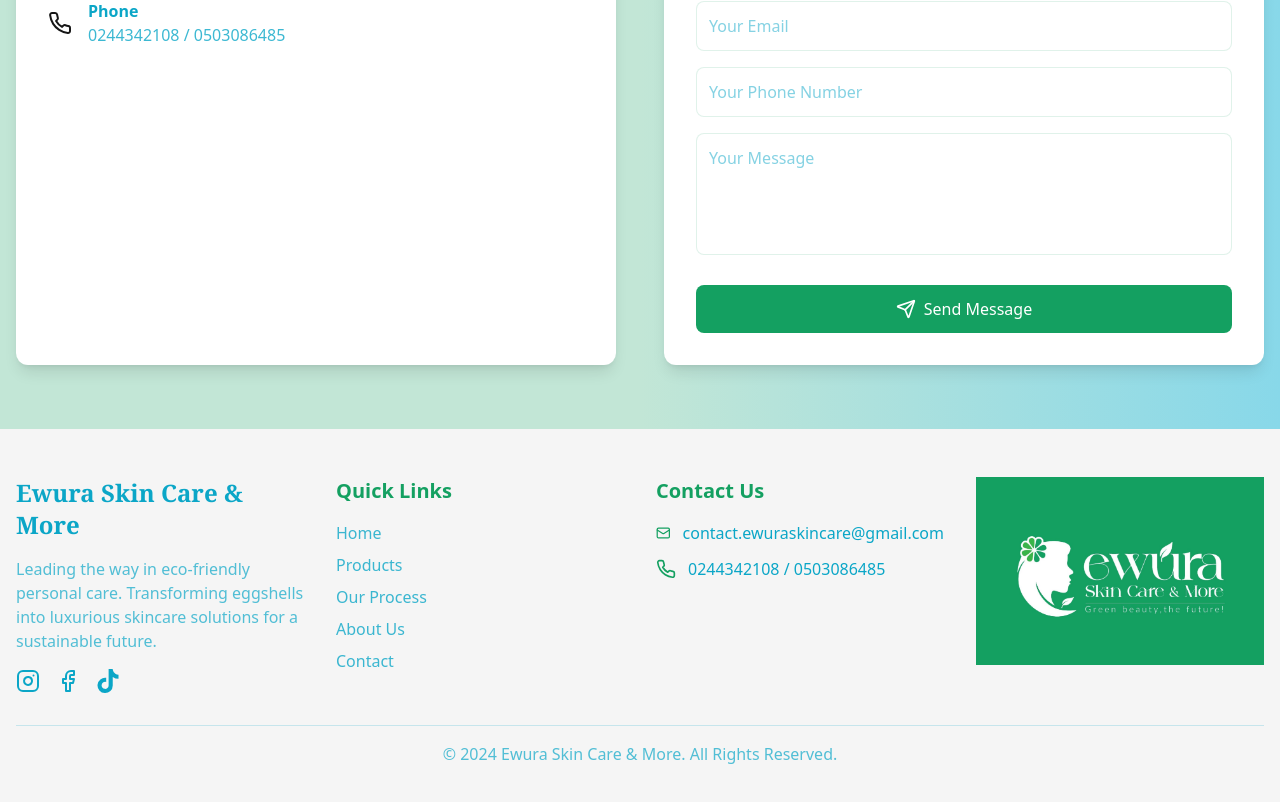
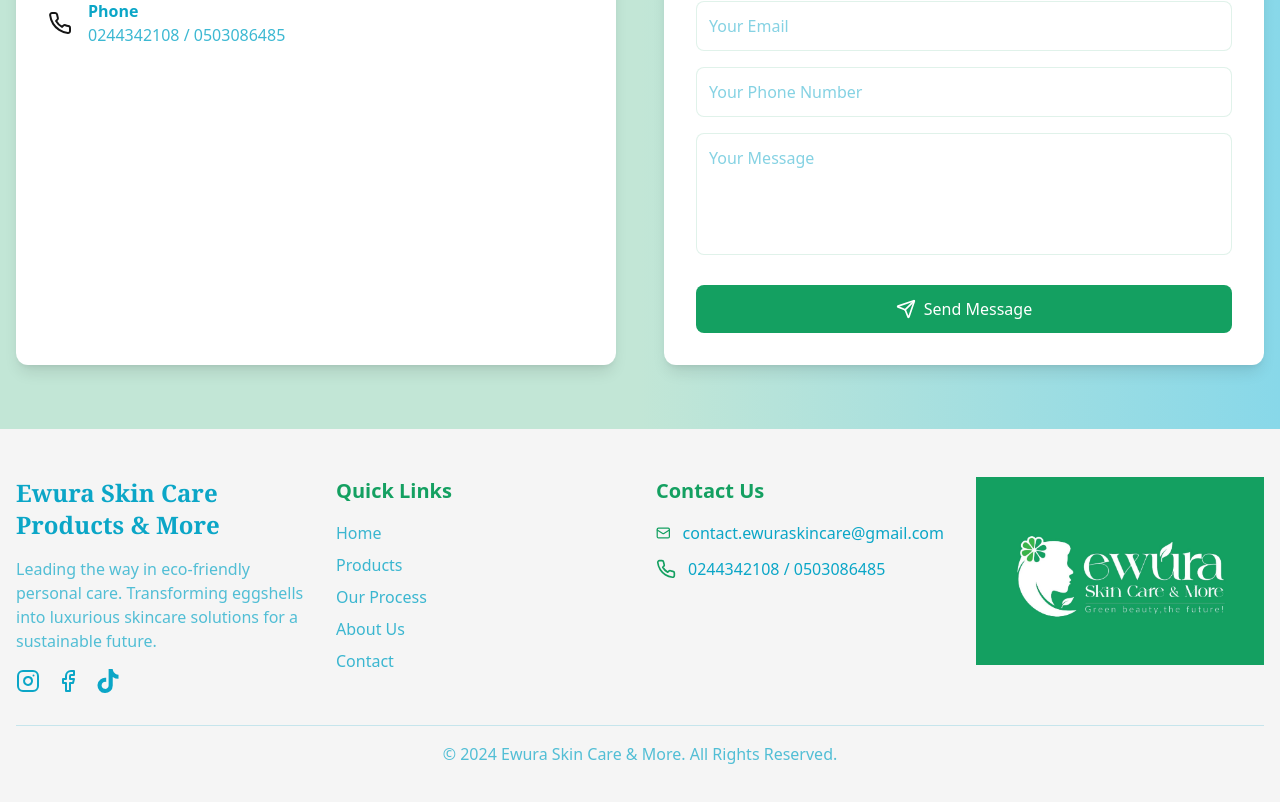
Before and after one commit to GROW-YAI/yai-love, a React (Vite) app: page / in a window 1280 px wide. Shown: the part 2943-3745 px from the top of the page. Built offline with nearby package versions, Linux system fonts and the light colour scheme.

Commit message:
demo-txt

```diff
--- a/src/components/footer.jsx
+++ b/src/components/footer.jsx
@@ -16,7 +16,7 @@
           <div className="flex items-center space-x-3 mb-4">
             {/* <Droplet className="w-10 h-10 text-primary" /> */}
             <h2 className="text-2xl font-serif font-bold text-secondary">
-              Ewura Skin Care & More
+              Ewura Skin Care Products & More
             </h2>
           </div>
           <p className="text-secondary/70 mb-4">
```
Also changed, not shown: demo.txt (added).
